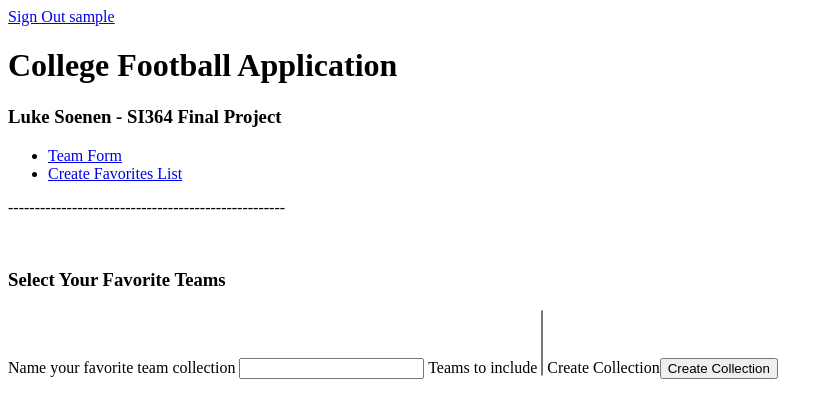
After one commit to lsoenen/364final, a Flask app: page /create_favorite_teams in a window 1280 px wide. The commit adds this page. Shown: the top 418 px of the page, without its empty margins (0-833 px from the left). Run offline with Flask 2, Linux system fonts and the light colour scheme; the visitor is signed in with stand-in values (Sample User, id 1); data comes from the database, SQL or seed files in the repository; data that the repository does not hold is empty.

Commit message:
favorite teams

```diff
--- a/app.py
+++ b/app.py
@@ -116,8 +116,17 @@ class TeamForm(FlaskForm):
     search = StringField("Enter a team abbreviation to see their roster: ", validators = [Required()])
     submit = SubmitField('Submit')
 
+class PersonalTeamCollectionForm(FlaskForm):
+    name = StringField('Name your favorite team collection', validators=[Required()])
+    team_picks = SelectMultipleField('Teams to include')
+    submit = SubmitField("Create Collection")
+
 
 #helper functions
+def get_team_by_id(id):
+    t = Team.query.filter_by(id=id).first()
+    return t
+
 def get_or_create_team(team):
     team_info = Team.query.filter_by(name=team).first()
     if team_info:
@@ -166,16 +175,6 @@ def get_or_create_personalteams_list():
         db.session.commit()
         return personalteams_collection
 
-def show_all_teams():
-    team_lst = []
-    all_teams = Team.query.all()
-    for team in all_teams:
-        team_lst.append(team)
-    return team_lst
-
-
-
-
 
 #view functions
 @app.route('/',methods=["GET","POST"])
@@ -217,12 +216,23 @@ def teamform():
         return team
     return render_template('teamform.html', form=form)
 
-@app.route('/all_teams', methods=["GET", "POST"])
-def allteams():
-    all_teams = show_all_teams()
-    return render_template('allteams.html', teams=all_teams)
 
-
+@app.route('/create_favorite_teams', methods=["GET", "POST"])
+@login_required
+def createfavorites():
+    form = PersonalTeamCollectionForm()
+    teams = Team.query.all()
+    choices = [(t.id, t.name) for t in teams]
+    form.team_picks.choices = choices
+    if form.validate_on_submit():
+        all_teams = []
+        for team in form.team_picks.choices:
+            new_team = get_team_by_id(id=team[0])
+            all_teams.append(new_team)
+        get_or_create_personalteams_list(name=form.name.data, user_id=current_user, teams=all_teams)
+        return redirect(url_for('favorite_teams', form=form))
+    else:
+        return render_template('createfavorites.html', form=form)
 
 
 
--- a/templates/base.html
+++ b/templates/base.html
@@ -11,7 +11,7 @@
 {% block navigation %}
 <ul>
     <li><a href="{{ url_for('teamform') }}">Team Form</a>
-    <li><a href="{{ url_for('allteams') }}">All Teams</a>
+    <li><a href="{{ url_for('createfavorites') }}">Create Favorites List</a>
 </ul>
 <p>----------------------------------------------------</p><br>
 {% endblock %}
--- /dev/null
+++ b/templates/createfavorites.html
@@ -0,0 +1,18 @@
+{% extends 'base.html' %}
+
+{% block navigation %}
+ {{ super() }}
+{% endblock %}
+
+{% block main_content %}
+
+<h3> Select Your Favorite Teams </h3>
+
+<form action="" method="POST">
+	{{ form.hidden_tag() }}
+	{{ form.name.label }} {{ form.name() }}
+	{{ form.team_picks.label }} {{ form.team_picks() }}
+	{{ form.submit.label }}{{ form.submit() }}
+</form>
+
+{% endblock %}
```
Also changed, not shown: templates/allteams.html (deleted, +0 -18 lines).
